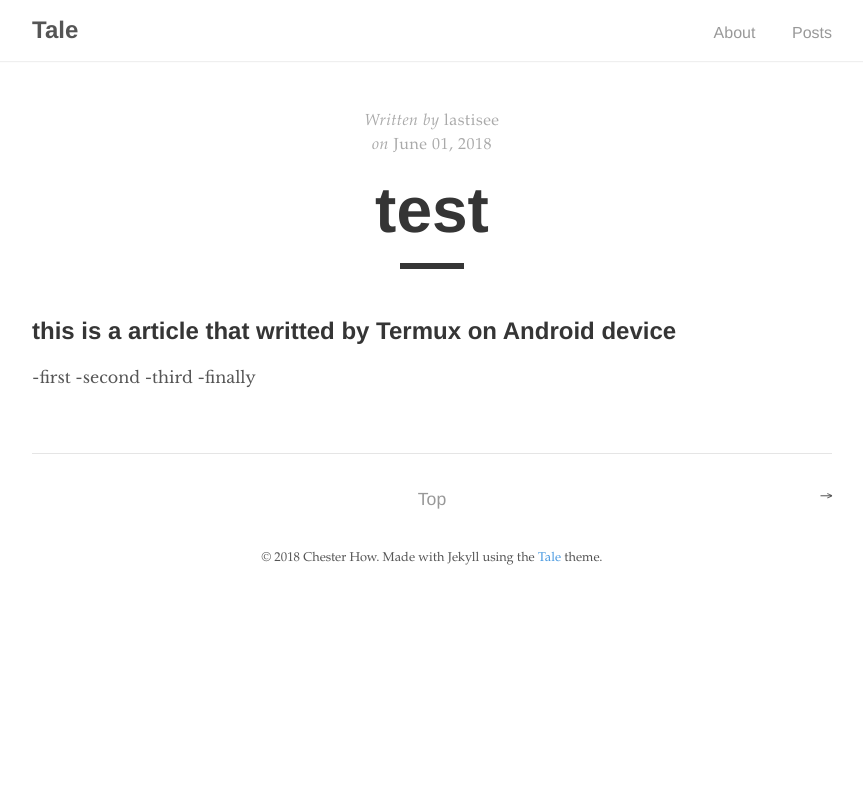
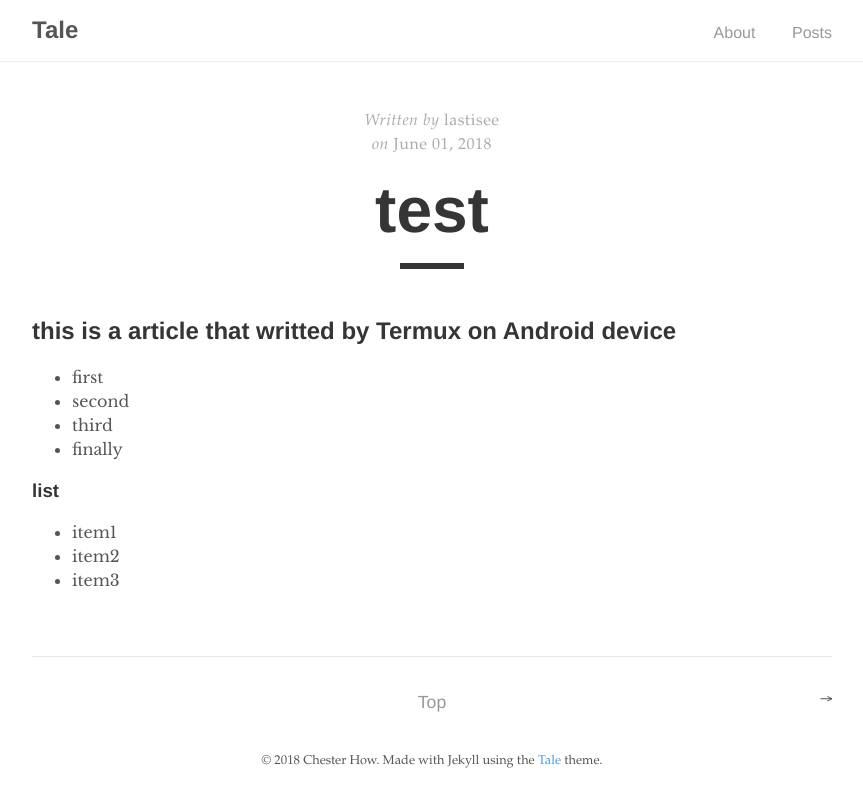
Before and after one commit to lzzhanglin/lzzhanglin, a Jekyll site: the page built from _posts/2018-06-01-test-termux.md, in a window 1280 px wide. Shown: the top 807 px of the page, without its empty margins (208-1071 px from the left). Built offline with Jekyll 4.4.1, drawn with Linux system fonts in a browser that asks for light colours.

Commit message:
list item

```diff
--- a/_posts/2018-06-01-test-termux.md
+++ b/_posts/2018-06-01-test-termux.md
@@ -4,7 +4,12 @@ title: "test"
 author: "lastisee"
 ---
 ## this is a article that writted by Termux on Android device
--first
--second
--third
--finally
+- first
+- second
+- third
+- finally
+
+### list
+* item1
+* item2
+* item3
```
